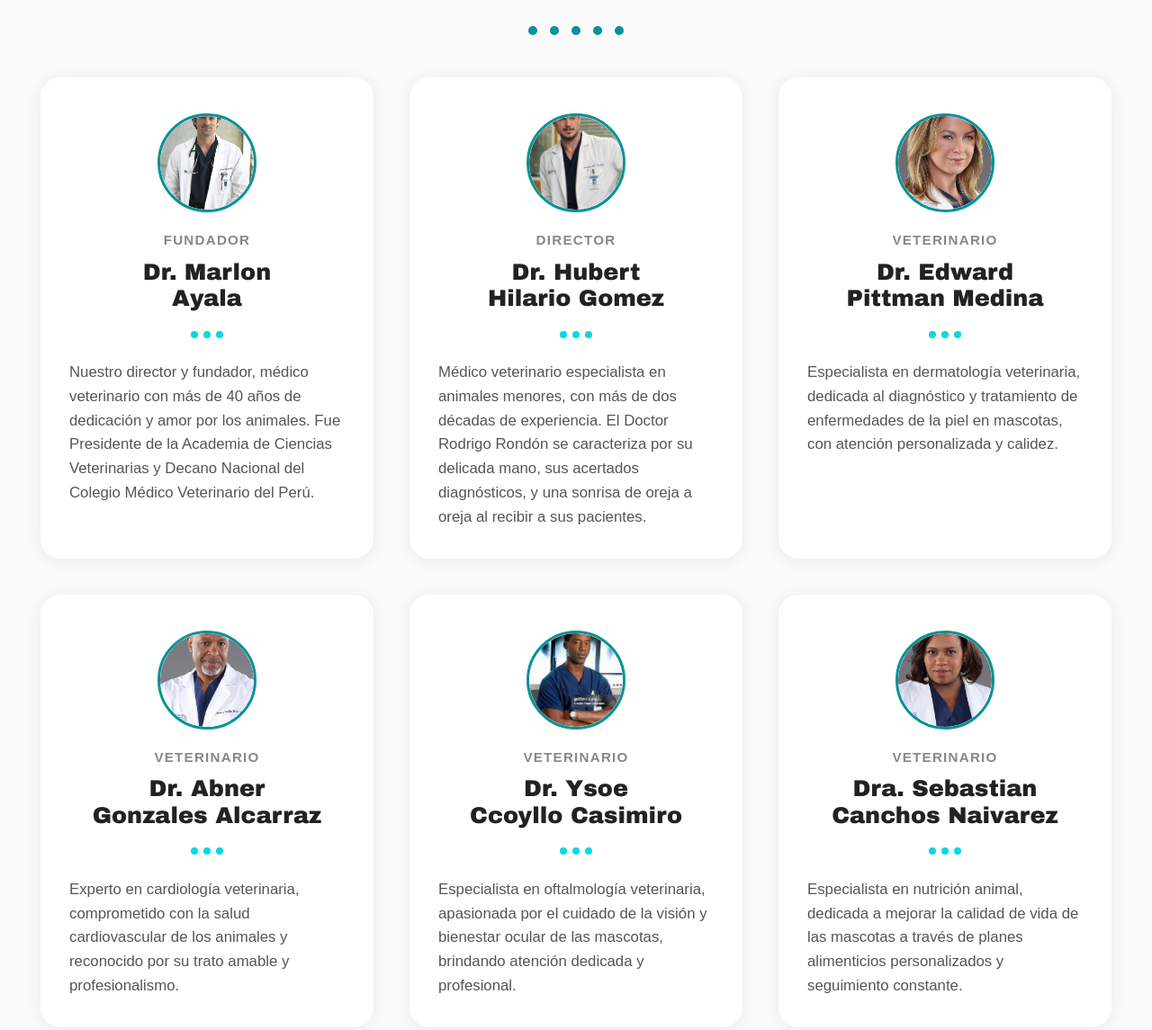
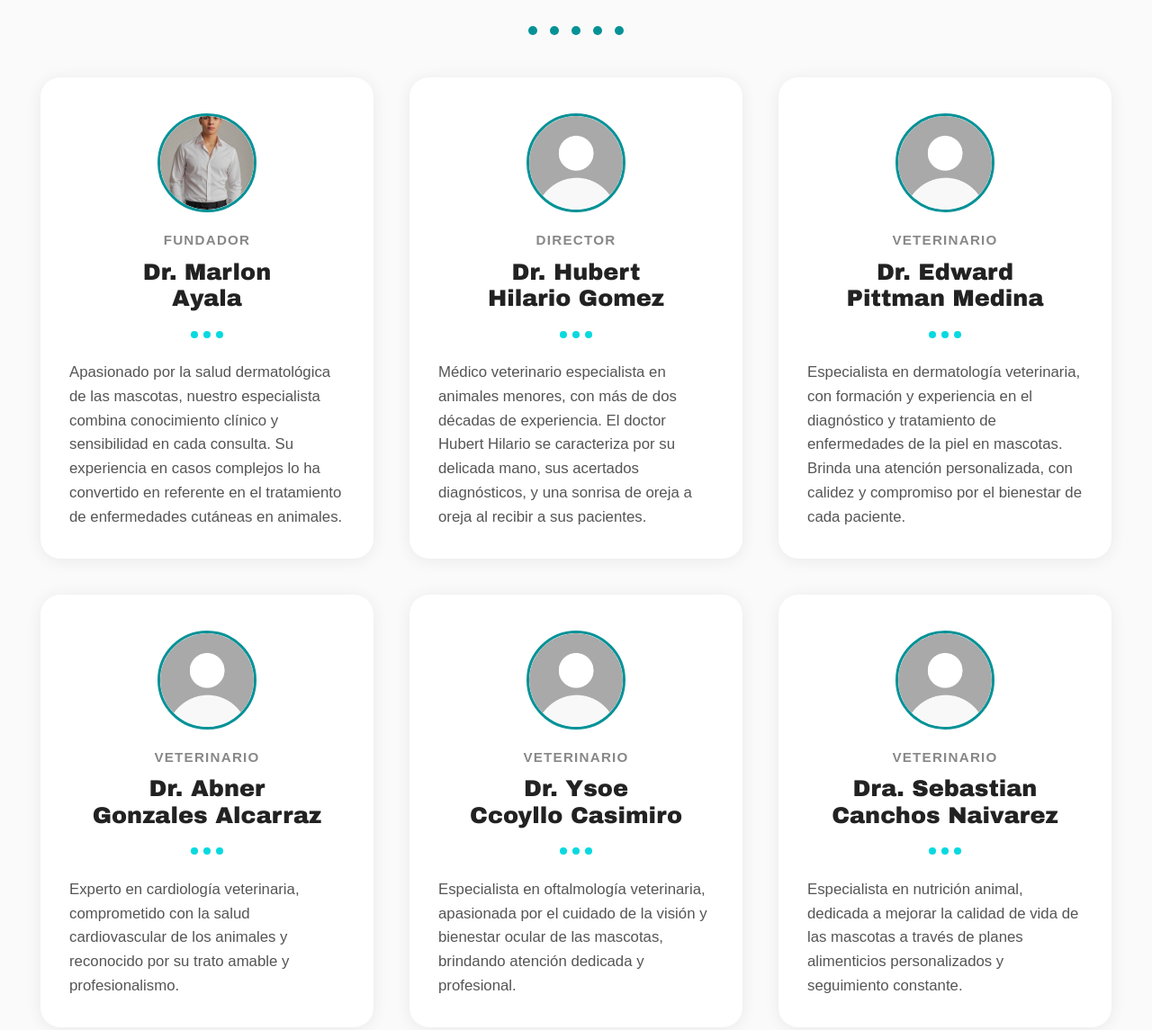
Before and after one commit to marlonayaladev/veterinaria, a plain HTML site: page index.html in a window 1280 px wide. Shown: the part 1569-2714 px from the top of the page at 90% size. Drawn offline with Linux system fonts and the light colour scheme.

Commit message:
Nueva versión

```diff
--- a/index.html
+++ b/index.html
@@ -92,7 +92,7 @@
             <!-- fundador -->
             <div class="doctor-card">
                 <div class="doctor-img">
-                    <img src="images/doctor1.png" alt="Marlon">
+                    <img src="images/fotocv.jpeg" alt="Marlon">
                 </div>
                 <p class="role">FUNDADOR</p>
                 <h3>Dr. Marlon<br>Ayala</h3>
@@ -100,14 +100,14 @@
                     <span></span><span></span><span></span>
                 </div>
                 <p class="doctor-desc">
-                    Nuestro director y fundador, médico veterinario con más de 40 años de dedicación y amor por los animales. Fue Presidente de la Academia de Ciencias Veterinarias y Decano Nacional del Colegio Médico Veterinario del Perú.
+                 Apasionado por la salud dermatológica de las mascotas, nuestro especialista combina conocimiento clínico y sensibilidad en cada consulta. Su experiencia en casos complejos lo ha convertido en referente en el tratamiento de enfermedades cutáneas en animales.
                 </p>
             </div>
 
             <!-- Hubert -->
             <div class="doctor-card">
                 <div class="doctor-img">
-                    <img src="images/doctor2.png" alt="Hubert">
+                    <img src="images/sinfoto.jpg" alt="Hubert">
                 </div>
                 <p class="role">DIRECTOR</p>
                 <h3>Dr. Hubert<br>Hilario Gomez</h3>
@@ -115,14 +115,14 @@
                     <span></span><span></span><span></span>
                 </div>
                 <p class="doctor-desc">
-                    Médico veterinario especialista en animales menores, con más de dos décadas de experiencia. El Doctor Rodrigo Rondón se caracteriza por su delicada mano, sus acertados diagnósticos, y una sonrisa de oreja a oreja al recibir a sus pacientes.
+                    Médico veterinario especialista en animales menores, con más de dos décadas de experiencia. El doctor Hubert Hilario se caracteriza por su delicada mano, sus acertados diagnósticos, y una sonrisa de oreja a oreja al recibir a sus pacientes.
                 </p>
             </div>
 
             <!-- Edward -->
             <div class="doctor-card">
                 <div class="doctor-img">
-                    <img src="images/doctor3.png" alt="Edward">
+                    <img src="images/sinfoto.jpg" alt="Edward">
                 </div>
                 <p class="role">VETERINARIO</p>
                 <h3>Dr. Edward<br>Pittman Medina</h3>
@@ -130,14 +130,14 @@
                     <span></span><span></span><span></span>
                 </div>
                 <p class="doctor-desc">
-                    Especialista en dermatología veterinaria, dedicada al diagnóstico y tratamiento de enfermedades de la piel en mascotas, con atención personalizada y calidez.
+                    Especialista en dermatología veterinaria, con formación y experiencia en el diagnóstico y tratamiento de enfermedades de la piel en mascotas. Brinda una atención personalizada, con calidez y compromiso por el bienestar de cada paciente.
                 </p>
             </div>
 
             <!-- Abner -->
             <div class="doctor-card">
                 <div class="doctor-img">
-                    <img src="images/doctor4.png" alt="Abner">
+                    <img src="images/sinfoto.jpg" alt="Abner">
                 </div>
                 <p class="role">VETERINARIO</p>
                 <h3>Dr. Abner<br>Gonzales Alcarraz</h3>
@@ -152,7 +152,7 @@
             <!-- Ysoe -->
             <div class="doctor-card">
                 <div class="doctor-img">
-                    <img src="images/doctor5.jpg" alt="Ysoe">
+                    <img src="images/sinfoto.jpg" alt="Ysoe">
                 </div>
                 <p class="role">VETERINARIO</p>
                 <h3>Dr. Ysoe<br>Ccoyllo Casimiro</h3>
@@ -167,7 +167,7 @@
             <!-- sebastian-->
             <div class="doctor-card">
                 <div class="doctor-img">
-                    <img src="images/doctor6.png" alt="sebastian">
+                    <img src="images/sinfoto.jpg" alt="sebastian">
                 </div>
                 <p class="role">VETERINARIO</p>
                 <h3>Dra. Sebastian<br>Canchos Naivarez</h3>
@@ -298,7 +298,7 @@
             <div class="contact-info">
                 <h2><strong>¿Necesitas<br>ayuda?</strong></h2>
                 <p>Puedes escribirnos a nuestro Whatsapp con alguna inquietud que tengas o para hacernos llegar tus sugerencias.</p>
-                <a class="btn whatsapp-btn" href="https://wa.me/51939533315?text=Buenas%20quisiera%20más%20información" target="_blank">
+                <a class="btn whatsapp-btn" href="https://wa.me/51946415535?text=Buenas%20quisiera%20más%20información" target="_blank">
                     Contáctanos <i class="fab fa-whatsapp"></i>
                 </a>
             </div>
@@ -316,7 +316,7 @@
     <footer class="main-footer">
         <div class="footer-top">
             <div class="footer-social">
-                <a href="https://api.whatsapp.com/send/?phone=51939533315" class="footer-icon"><i class="fab fa-instagram"></i></a>
+                <a href="https://api.whatsapp.com/send/?phone=51946415535" class="footer-icon"><i class="fab fa-instagram"></i></a>
                 <a href="#" class="footer-icon"><i class="fab fa-facebook"></i></a>
                 <a href="#" class="footer-icon"><i class="fab fa-twitter"></i></a>
                 <a href="#" class="footer-icon"><i class="fab fa-whatsapp"></i></a>
@@ -329,8 +329,8 @@
             </div>
             <div class="footer-contact">
                 <div><i class="fas fa-map-marker-alt"></i> Perú</div>
-                <div><i class="fas fa-phone"></i> Central: +51 939 533 315</div>
-                <div><i class="fab fa-whatsapp"></i> Admisión: 939 533 315</div>
+                <div><i class="fas fa-phone"></i> Central: +51 946 415 535</div>
+                <div><i class="fab fa-whatsapp"></i> Admisión: +51 946 415 535</div>
             </div>
         </div>
         <hr class="footer-divider">
--- a/styles/styles.css
+++ b/styles/styles.css
@@ -334,6 +334,7 @@ section {
     object-fit: cover;
     border-radius: 50%;
 }
+
 
 .role {
     font-size: 0.95rem;
@@ -994,3 +995,7 @@ section {
         padding: 0.7rem 1.5rem;
     }
 }
+
+.doctor-img-Marlon{
+    top: -90px;
+}
```
Also changed, not shown: images/doctor1.png (deleted), images/doctor2.png (deleted), images/doctor3.png (deleted), images/doctor4.png (deleted), images/doctor5.jpg (deleted), images/doctor6.png (deleted), images/fotocv.jpeg (added), images/logo.png, images/sinfoto.jpg (added), styles.css (deleted).
